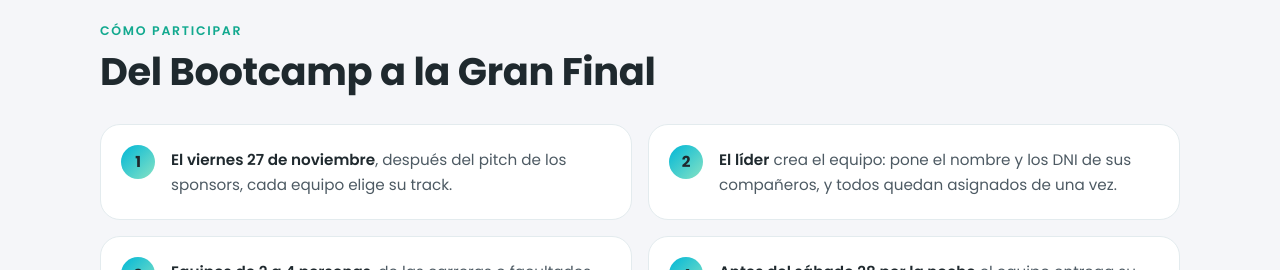
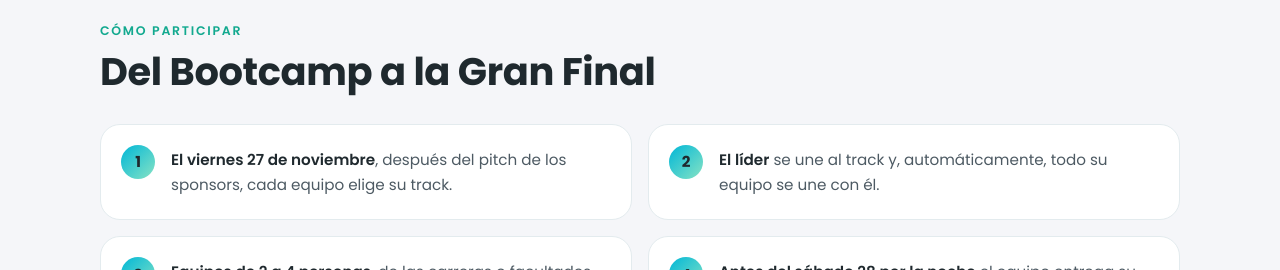
Before and after one commit to IEEE-CIS-UNI/Hack-CIS, a Next.js app: page /tracks/energia in a window 1280 px wide. Shown: the part 2360-2630 px from the top of the page. Built offline with nearby package versions, Linux system fonts and the light colour scheme; no server answers; the database is empty.

Commit message:
Páginas de track: el líder se une y todo su equipo se une con él

```diff
--- a/src/app/tracks/[slug]/page.tsx
+++ b/src/app/tracks/[slug]/page.tsx
@@ -76,7 +76,7 @@ export default async function TrackPage({ params }: { params: Promise<{ slug: st
         <h2>Cómo funciona</h2>
         <ul className="pg-dots">
           <li><b>El viernes 27 de noviembre</b>, después del pitch de los sponsors, cada equipo elige su track.</li>
-          <li><b>El líder</b> crea el equipo: pone el nombre y los DNI de sus compañeros, y todos quedan asignados de una vez.</li>
+          <li><b>El líder</b> se une al track y, automáticamente, todo su equipo se une con él.</li>
           <li><b>Equipos de 2 a 4 personas</b>, de las carreras o facultades que quieran: a pedido de ustedes, ya no es obligatorio que sean distintas.</li>
           <li><b>Antes del sábado 28 por la noche</b> el equipo entrega su primera propuesta.</li>
         </ul>
--- a/src/components/ZeiaTrack.tsx
+++ b/src/components/ZeiaTrack.tsx
@@ -134,7 +134,7 @@ export default function ZeiaTrack({ slug }: { slug: string }) {
             <h2>Del Bootcamp a la Gran Final</h2>
             <div className={s.pasos}>
               <div className={s.paso}><b>El viernes 27 de noviembre</b>, después del pitch de los sponsors, cada equipo elige su track.</div>
-              <div className={s.paso}><b>El líder</b> crea el equipo: pone el nombre y los DNI de sus compañeros, y todos quedan asignados de una vez.</div>
+              <div className={s.paso}><b>El líder</b> se une al track y, automáticamente, todo su equipo se une con él.</div>
               <div className={s.paso}><b>Equipos de 2 a 4 personas</b>, de las carreras o facultades que quieran. <span className={s.nuevo}>Nuevo</span> A pedido de ustedes, ya no es obligatorio que sean distintas.</div>
               <div className={s.paso}><b>Antes del sábado 28 por la noche</b> el equipo entrega su primera propuesta. Pasan 5 equipos por track.</div>
             </div>
```
